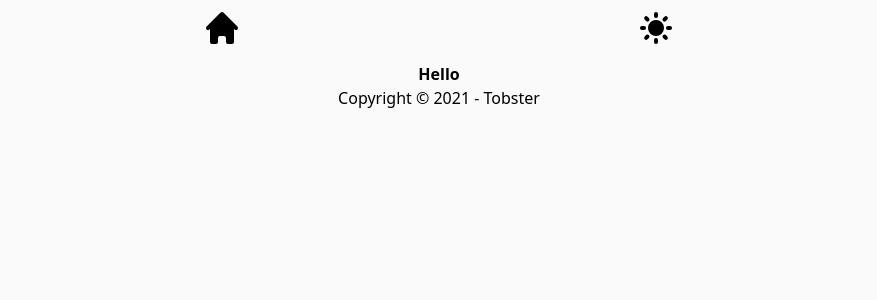
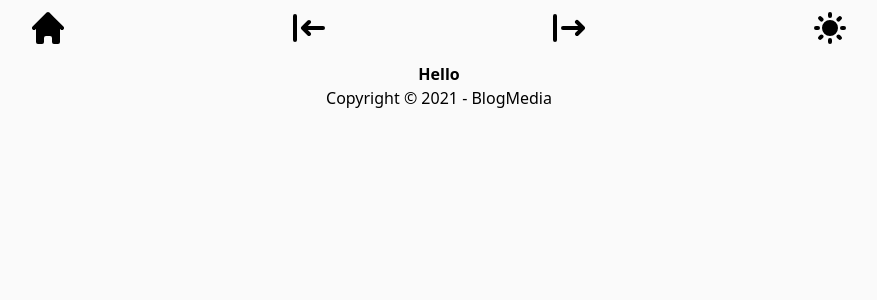
Before and after one commit to makyfj/BlogMedia, a Next.js app in the folder client-next/: page / in a window 1280 px wide. Shown: the top 300 px of the page, without its empty margins (201-1078 px from the left). Built offline with nearby package versions, Linux system fonts and the light colour scheme.

Commit message:
chore: adding icons

```diff
--- a/client-next/src/components/header.tsx
+++ b/client-next/src/components/header.tsx
@@ -1,6 +1,12 @@
 import { useState, useEffect } from "react";
 import { useTheme } from "next-themes";
-import { SunIcon, MoonIcon, HomeIcon } from "@heroicons/react/solid";
+import {
+  SunIcon,
+  MoonIcon,
+  HomeIcon,
+  LoginIcon,
+  LogoutIcon,
+} from "@heroicons/react/solid";
 import Link from "next/link";
 
 const Header = () => {
@@ -29,6 +35,20 @@ const Header = () => {
           </a>
         </Link>
       </li>
+      <li>
+        <Link href="/">
+          <a>
+            <LoginIcon className="w-10 h-10" />
+          </a>
+        </Link>
+      </li>
+      <li>
+        <Link href="/">
+          <a>
+            <LogoutIcon className="w-10 h-10" />
+          </a>
+        </Link>
+      </li>
       {theme === "dark" ? (
         <li>
           <button onClick={toggleTheme}>
--- a/client-next/src/components/layout.tsx
+++ b/client-next/src/components/layout.tsx
@@ -13,7 +13,7 @@ const Layout = ({ children }: LayoutProps) => {
         <div className="h-auto bg-zinc-50 dark:bg-zinc-900">
           {children}
           <footer className="text-center">
-            Copyright &copy; 2021 - Tobster
+            Copyright &copy; 2021 - BlogMedia
           </footer>
         </div>
       </div>
```
